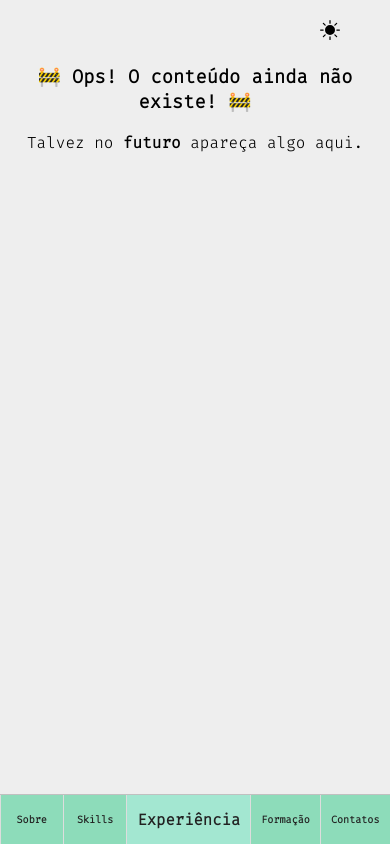
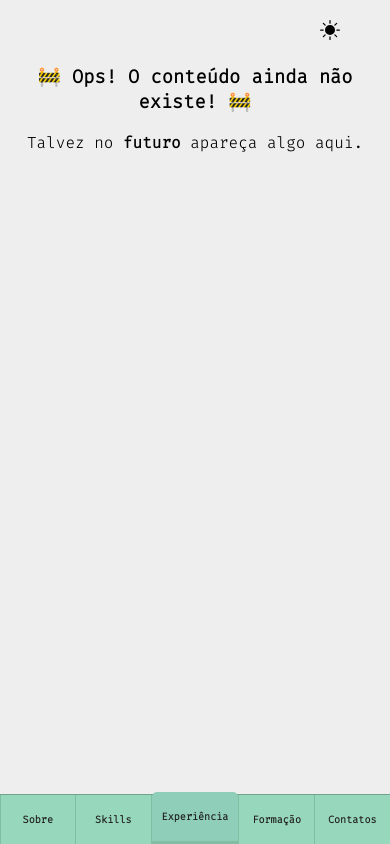
Before and after one commit to Andrey20Allyson/Andrey20Allyson.github.io, a React app: page /experience in a window 390 px wide. Built offline with nearby package versions, Linux system fonts and the light colour scheme; the HTML template or start-up script is replaced by a standard one.

Commit message:
fix: fixed buttons for mobile & changed navbtn transition

```diff
--- a/src/client/App.css
+++ b/src/client/App.css
@@ -7,6 +7,12 @@
   transition:
     background-color 600ms,
     transform 200ms;
+}
+
+@media only screen and (hover: none) {
+  * {
+    cursor: default;
+  }
 }
 
 body {
--- a/src/client/components/CopyButton/index.css
+++ b/src/client/components/CopyButton/index.css
@@ -1,7 +1,6 @@
 .copybtn-body {
   width: 25px;
   cursor: pointer;
-  position: relative;
 }
 
 .copybtn-icon {
--- a/src/client/components/CopyButton/index.tsx
+++ b/src/client/components/CopyButton/index.tsx
@@ -1,6 +1,8 @@
 import React, { useEffect, useState } from "react";
 import { AiOutlineCopy, AiOutlineCheck } from 'react-icons/ai';
 import './index.css'
+import { useLayoutEqualsTo } from "../../contexts/layout";
+import { ScreenTypes } from "../../responsivity";
 
 export function CheckIcon() {
   return <AiOutlineCheck className="copybtn-icon" size='25' />
@@ -18,7 +20,8 @@ export interface CopyButtonProps {
 
 export function CopyButton(props: CopyButtonProps) {
   const [copied, setCopied] = useState(false);
-  let className = "copybtn-body";
+
+  const classNames = ["copybtn-body"];
 
   async function clickHandler(ev: React.MouseEvent<HTMLDivElement>) {
     try {
@@ -35,14 +38,13 @@ export function CopyButton(props: CopyButtonProps) {
     }
   }, [copied]);
 
-  if (copied) className += ' copied';
-
-  if (props.className) className += ' ' + props.className;
+  if (copied) classNames.push('copied');
+  if (props.className) classNames.push(props.className);
 
   return (
     <div
       onClick={clickHandler}
-      className={className}>
+      className={classNames.join(' ')}>
       {copied ? <CheckIcon /> : <CopyIcon />}
     </div>
   )
--- a/src/client/components/NavitagionBar/NavigationButton/index.css
+++ b/src/client/components/NavitagionBar/NavigationButton/index.css
@@ -1,8 +1,8 @@
 :root {
-  --default-background-color: #6daa;
+  --default-background-color: #97d8bc;
   --default-scale: 1;
 
-  --selected-background-color: #8eca;
+  --selected-background-color: rgb(143, 207, 186);
   --selected-scale: 1.2;
   --selected-translate-y: calc(calc(var(--selected-scale) - 1) * -50% + 1px)
 }
@@ -16,7 +16,7 @@
   padding: 0 10px;
 }
 
-.navbtn-body:not(.selected) {
+.navbtn-body:not(.selected):not(.pocket) {
   cursor: pointer;
 }
 
@@ -37,8 +37,9 @@
   font-size: 2.6vw;
 }
 
-.navbtn-body.pocket.selected>.navbtn-title {
-  font-size: 4vw;
+.navbtn-body.pocket.selected {
+  border-radius: 5px 5px 0 0;
+  transform: translate(0, -3px);
 }
 
 /* not pocket */
@@ -82,5 +83,9 @@
 }
 
 .navbtn-body.dark:hover {
-  background-color: #333;
+  background-color: #444;
 }
+
+.navbtn-body.selected.dark {
+  background-color: #525252;
+}
--- a/src/client/components/NavitagionBar/index.css
+++ b/src/client/components/NavitagionBar/index.css
@@ -1,5 +1,4 @@
 .nav {
-  background-color: #ddd;
   display: flex;
   width: 100%;
   border-width: 0;
@@ -8,11 +7,13 @@
 }
 
 .nav.pocket {
+  background-color: #81bda3;
+  border-top-width: 1px;
   flex-direction: row;
-  border-top-width: 1px;
 }
 
 .nav:not(.pocket) {
+  background-color: #ddd;
   justify-content: space-around;
   align-items: center;
   border-bottom: 1px;
--- a/src/client/components/ToggleButton/index.css
+++ b/src/client/components/ToggleButton/index.css
@@ -2,7 +2,3 @@
   user-select: none;
   cursor: pointer;
 }
-
-.togglebtn-body.pocket {
-  cursor: default;
-}
```
